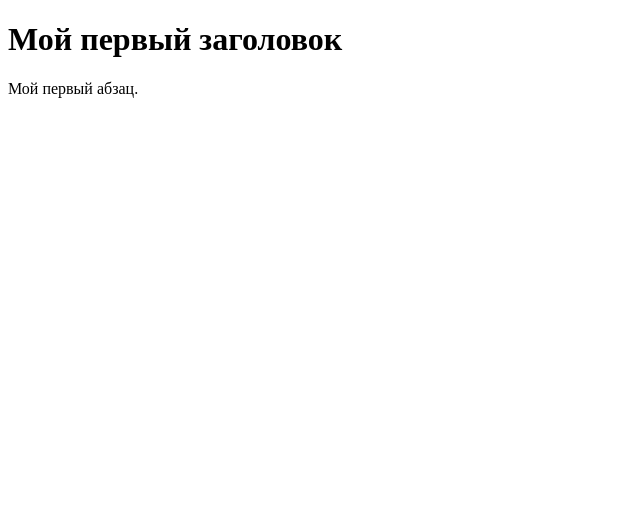
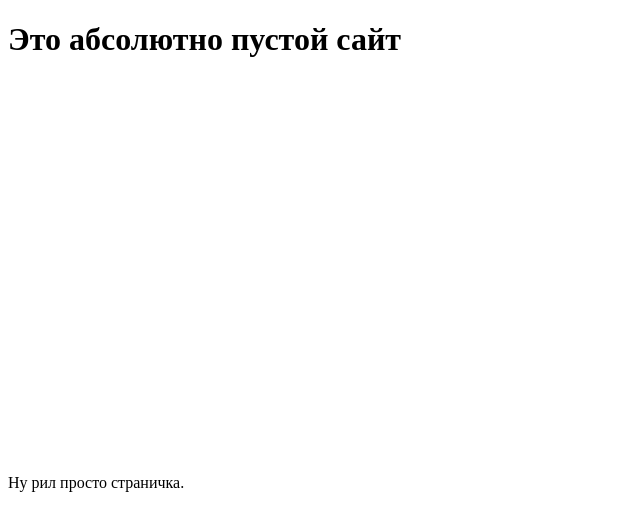
Before and after one commit to kvaska/new_page_eheheh, a plain HTML site: page index.html in a window 1280 px wide. Shown: the top 530 px of the page, without its empty margins (0-640 px from the left). Drawn offline with Linux system fonts and the light colour scheme.

Commit message:
Update index.html

```diff
--- a/index.html
+++ b/index.html
@@ -2,8 +2,27 @@
 <html>
 <body>
 
-<h1>Мой первый заголовок</h1>
-<p>Мой первый абзац.</p>
-<p hidden="true">EEEEE BOOOOOOY<p>
+<h1>Это абсолютно пустой сайт</h1>
+<br><br><br><br><br><br><br><br><br><br><br><br><br><br><br><br><br><br><br><br><br>
+<p>Ну рил просто страничка.</p>
+
+<br><br><br><br><br><br><br><br><br><br><br><br><br><br><br><br><br><br><br><br><br>
+<br><br><br><br><br><br><br><br><br><br><br><br><br><br><br><br><br><br><br><br><br>
+<br><br><br><br><br><br><br><br><br><br><br><br><br><br><br><br><br><br><br><br><br>
+<br><br><br><br><br><br><br><br><br><br><br><br><br><br><br><br><br><br><br><br><br>
+<br><br><br><br><br><br><br><br><br><br><br><br><br><br><br><br><br><br><br><br><br>
+<br><br><br><br><br><br><br><br><br><br><br><br><br><br><br><br><br><br><br><br><br>
+<br><br><br><br><br><br><br><br><br><br><br><br><br><br><br><br><br><br><br><br><br>
+<br><br><br><br><br><br><br><br><br><br><br><br><br><br><br><br><br><br><br><br><br>
+<br><br><br><br><br><br><br><br><br><br><br><br><br><br><br><br><br><br><br><br><br>
+<br><br><br><br><br><br><br><br><br><br><br><br><br><br><br><br><br><br><br><br><br>
+<p>Ну рил просто страничка.</p>
+  <br><br><br><br><br><br><br><br><br><br><br><br><br><br><br><br><br><br><br><br><br>
+<br><br><br><br><br><br><br><br><br><br><br><br><br><br><br><br><br><br><br><br><br>
+<br><br><br><br><br><br><br><br><br><br><br><br><br><br><br><br><br><br><br><br><br>
+<br><br><br><br><br><br><br><br><br><br><br><br><br><br><br><br><br><br><br><br><br>
+<br><br><br><br><br><br><br><br><br><br><br><br><br><br><br><br><br><br><br><br><br>
+<p>Здесь нет ничего интересного<p>
+<a hidden="true" href="https://kvaska.github.io/final/">ссылОЧКА</a>
 </body>
 </html>
```
